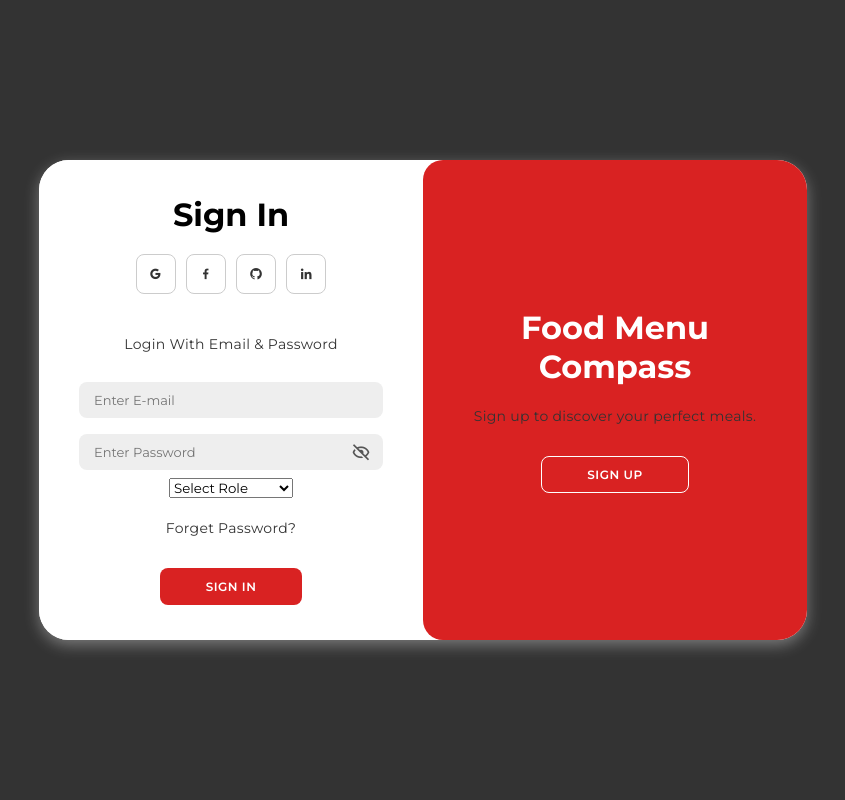
After one commit to arsema16/campus-menu-compass-IP2, a PHP site: page /login1.html in a window 1280 px wide. The commit adds this page. Shown: the whole page, without its empty margins (217-1062 px from the left). Run offline with PHP 8.4, Linux system fonts and the light colour scheme; a stand-in replaces the project's code that opens the database connection.

Commit message:
Add files via upload

```diff
--- /dev/null
+++ b/etresturant/login.css
@@ -0,0 +1,228 @@
+@import url("https://fonts.googleapis.com/css2?family=Montserrat:wght@300;400;500;600;700&display=swap");
+
+* {
+  margin: 0;
+  padding: 0;
+  box-sizing: border-box;
+  font-family: "Montserrat", sans-serif;
+}
+
+body {
+  background-color: rgba(0, 0, 0, 0.8);
+  display: flex;
+  align-items: center;
+  justify-content: center;
+  flex-direction: column;
+  height: 100vh;
+}
+
+.container {
+  background-color: #fff;
+  border-radius: 30px;
+  box-shadow: 0 5px 15px rgba(255, 255, 255, 0.35);
+  position: relative;
+  overflow: hidden;
+  width: 768px;
+  max-width: 100%;
+  min-height: 480px;
+}
+
+.container p,
+.container span,
+.container a {
+  font-size: 14px;
+  line-height: 20px;
+  letter-spacing: 0.3px;
+  margin: 20px 0;
+  text-decoration: none;
+  color: #333;
+}
+
+.container button {
+  background-color: rgb(217, 34, 34);
+  color: #fff;
+  font-size: 12px;
+  padding: 10px 45px;
+  border: 1px solid transparent;
+  border-radius: 8px;
+  font-weight: 600;
+  letter-spacing: 0.5px;
+  text-transform: uppercase;
+  margin-top: 10px;
+  cursor: pointer;
+}
+
+.container button.hidden {
+  background-color: transparent;
+  border-color: #fff;
+}
+
+.container form {
+  background-color: #fff;
+  display: flex;
+  align-items: center;
+  justify-content: center;
+  flex-direction: column;
+  padding: 0 40px;
+  height: 100%;
+}
+
+.container input {
+  background-color: #eee;
+  border: none;
+  margin: 8px 0;
+  padding: 10px 15px;
+  font-size: 13px;
+  border-radius: 8px;
+  width: 100%;
+  outline: none;
+}
+
+.password-wrapper {
+  position: relative;
+  width: 100%;
+}
+
+.password-wrapper input {
+  padding-right: 40px;
+}
+
+.password-wrapper .toggle-password {
+  position: absolute;
+  top: 50%;
+  right: 12px;
+  transform: translateY(-50%);
+  cursor: pointer;
+  font-size: 20px;
+  color: #555;
+}
+
+.form-container {
+  position: absolute;
+  top: 0;
+  height: 100%;
+  transition: all 0.6s ease-in-out;
+}
+
+.sign-in,
+.sign-up {
+  left: 0;
+  width: 50%;
+  height: 100%;
+}
+
+.sign-in {
+  z-index: 2;
+}
+
+.container.active .sign-in {
+  transform: translateX(100%);
+}
+
+.sign-up {
+  opacity: 0;
+  z-index: 1;
+}
+
+.container.active .sign-up {
+  transform: translateX(100%);
+  opacity: 1;
+  z-index: 5;
+  animation: move 0.6s;
+}
+
+@keyframes move {
+  0%, 49.99% {
+    opacity: 0;
+    z-index: 1;
+  }
+  50%, 100% {
+    opacity: 1;
+    z-index: 5;
+  }
+}
+
+.social-icons {
+  margin: 20px 0;
+}
+
+.social-icons a {
+  border: 1px solid #ccc;
+  border-radius: 20%;
+  display: inline-flex;
+  justify-content: center;
+  align-items: center;
+  margin: 0 3px;
+  width: 40px;
+  height: 40px;
+}
+
+.toggle-container {
+  position: absolute;
+  top: 0;
+  left: 50%;
+  width: 50%;
+  height: 100%;
+  overflow: hidden;
+  transition: all 0.6s ease-in-out;
+  border-radius: 20px;
+  z-index: 1000;
+}
+
+.container.active .toggle-container {
+  transform: translateX(-100%);
+}
+
+.toggle {
+  background-color: rgb(217, 34, 34);
+  color: #fff;
+  position: relative;
+  width: 200%;
+  height: 100%;
+  left: -100%;
+  transition: all 0.6s ease-in-out;
+}
+
+.container.active .toggle {
+  transform: translateX(50%);
+}
+
+.toggle-panel {
+  position: absolute;
+  width: 50%;
+  height: 100%;
+  display: flex;
+  align-items: center;
+  justify-content: center;
+  flex-direction: column;
+  padding: 0 30px;
+  text-align: center;
+  top: 0;
+  transition: all 0.6s ease-in-out;
+}
+
+.toggle-left {
+  transform: translateX(-200%);
+}
+
+.container.active .toggle-left {
+  transform: translateX(0);
+}
+
+.toggle-right {
+  right: 0;
+  transform: translateX(0);
+}
+/* ✅ Fix for icon font not showing */
+.toggle-password {
+  font-family: 'boxicons' !important;
+  font-style: normal;
+  pointer-events: all;
+  font-size: 20px;
+  color: #555;
+  position: absolute;
+  top: 50%;
+  right: 12px;
+  transform: translateY(-50%);
+  cursor: pointer;
+}
--- /dev/null
+++ b/etresturant/login1.html
@@ -0,0 +1,82 @@
+<!DOCTYPE html>
+<html lang="en">
+<head>
+  <meta charset="UTF-8" />
+  <meta name="viewport" content="width=device-width, initial-scale=1.0" />
+  <link rel="stylesheet" href="login.css" />
+  <!-- ✅ UPDATED CDN for Boxicons -->
+  <link href="https://cdn.jsdelivr.net/npm/boxicons@2.1.4/css/boxicons.min.css" rel="stylesheet" />
+  <title>Login & Register Page</title>
+</head>
+<body>
+  <div class="container" id="container">
+    <!-- Sign Up Form -->
+    <div class="form-container sign-up">
+      <form id="signup-form" method="POST" action="register.php">
+        <h1>Create Account</h1>
+        <div class="social-icons">
+          <a href="#" class="icons"><i class="bx bxl-google"></i></a>
+          <a href="#" class="icons"><i class="bx bxl-facebook"></i></a>
+          <a href="#" class="icons"><i class="bx bxl-github"></i></a>
+          <a href="#" class="icons"><i class="bx bxl-linkedin"></i></a>
+        </div>
+        <span>Register with E-mail</span>
+        <input type="text" placeholder="Name" id="signup-name" name="username" required />
+        <input type="email" placeholder="Enter E-mail" id="signup-email" name="email" required />
+        <div class="password-wrapper">
+          <input type="password" placeholder="Enter Password" id="registerPassword" name="password" required />
+          <i class='bx bx-hide toggle-password' data-target="registerPassword"></i>
+        </div>
+        <input type="hidden" name="role" value="user" />
+        <button type="submit">Sign Up</button>
+      </form>
+    </div>
+
+    <!-- Sign In Form -->
+    <div class="form-container sign-in">
+      <form id="login-form" method="POST">
+        <h1>Sign In</h1>
+        <div class="social-icons">
+          <a href="#" class="icons"><i class="bx bxl-google"></i></a>
+          <a href="#" class="icons"><i class="bx bxl-facebook"></i></a>
+          <a href="#" class="icons"><i class="bx bxl-github"></i></a>
+          <a href="#" class="icons"><i class="bx bxl-linkedin"></i></a>
+        </div>
+        <span>Login With Email & Password</span>
+        <input type="email" placeholder="Enter E-mail" id="login-email" name="email" required />
+        <div class="password-wrapper">
+          <input type="password" placeholder="Enter Password" id="loginPassword" name="password" required />
+          <i class='bx bx-hide toggle-password' data-target="loginPassword"></i>
+        </div>
+        <select id="login-role" name="role" required>
+  <option value="">Select Role</option>
+  <option value="user">User</option>
+  <option value="regular_admin">Regular Admin</option>
+  <option value="super_admin">Super Admin</option>
+</select>
+
+        <a href="#">Forget Password?</a>
+        <button type="submit">Sign In</button>
+      </form>
+    </div>
+
+    <!-- Toggle Panels -->
+    <div class="toggle-container">
+      <div class="toggle">
+        <div class="toggle-panel toggle-left">
+          <h1>Welcome To <br />Our website</h1>
+          <p>Sign in With Email & Password</p>
+          <button class="hidden" id="login">Sign In</button>
+        </div>
+        <div class="toggle-panel toggle-right">
+          <h1>Food Menu Compass</h1>
+          <p>Sign up to discover your perfect meals.</p>
+          <button class="hidden" id="register">Sign Up</button>
+        </div>
+      </div>
+    </div>
+  </div>
+
+  <script src="login1.js"></script>
+</body>
+</html>
--- /dev/null
+++ b/etresturant/login1.js
@@ -0,0 +1,110 @@
+document.addEventListener('DOMContentLoaded', () => {
+  // Toggle between sign up and sign in panels
+  document.getElementById('register').addEventListener('click', () => {
+    document.getElementById('container').classList.add('active');
+  });
+
+  document.getElementById('login').addEventListener('click', () => {
+    document.getElementById('container').classList.remove('active');
+  });
+
+  // Login form submit handler
+  document.getElementById('login-form').addEventListener('submit', async function (event) {
+    event.preventDefault();
+
+    const email = document.getElementById('login-email').value.trim();
+    const password = document.getElementById('loginPassword').value;
+const role = document.getElementById('login-role').value.trim().toLowerCase();
+
+    if (!email || !password || !role) {
+      alert("Please fill in all fields!");
+      return;
+    }
+
+    try {
+      const response = await fetch('login.php', {
+        method: 'POST',
+        headers: { 'Content-Type': 'application/x-www-form-urlencoded' },
+        body: new URLSearchParams({ email, password, role })
+      });
+
+      const result = await response.json();
+
+      if (result.status === 'success') {
+        alert(result.message);
+        // Redirect based on role
+        if (result.data.role === 'regular_admin' || result.data.role === 'super_admin') {
+          window.location.href = 'admin.php';
+        } else {
+          window.location.href = 'option.php';
+        }
+      } else {
+        alert(result.message);
+      }
+    } catch (error) {
+      console.error('Login Error:', error);
+      alert("Login failed due to a technical error.");
+    }
+  });
+
+   // Signup form submit handler with password validation
+  document.getElementById('signup-form').addEventListener('submit', async function (e) {
+    e.preventDefault();
+
+    const username = document.getElementById('signup-name').value.trim();
+    const email = document.getElementById('signup-email').value.trim();
+    const password = document.getElementById('registerPassword').value;
+    const role = document.querySelector('input[name="role"]').value; // should be "user"
+
+    if (!username || !email || !password || !role) {
+      alert("Please fill in all fields.");
+      return;
+    }
+
+    // Password validation
+    const uppercaseRegex = /[A-Z]/;
+    if (password.length < 6 || !uppercaseRegex.test(password)) {
+      alert("Password must be at least 6 characters long and include at least one uppercase letter.");
+      return;
+    }
+
+    try {
+      const response = await fetch('register.php', {
+        method: 'POST',
+        headers: { 'Content-Type': 'application/x-www-form-urlencoded' },
+        body: new URLSearchParams({ username, email, password, role })
+      });
+
+      const result = await response.json();
+
+      if (result.status === 'success') {
+        alert(result.message);
+        document.getElementById('container').classList.remove('active');
+      } else {
+        alert(result.message || 'Registration failed.');
+      }
+    } catch (err) {
+      console.error('Registration Error:', err);
+      alert('Something went wrong. Please try again.');
+    }
+  });
+
+  // Password toggle icon handler
+  document.querySelectorAll('.toggle-password').forEach(icon => {
+    icon.addEventListener('click', () => {
+      const targetId = icon.getAttribute('data-target');
+      const input = document.getElementById(targetId);
+      if (input) {
+        if (input.type === 'password') {
+          input.type = 'text';
+          icon.classList.remove('bx-hide');
+          icon.classList.add('bx-show');
+        } else {
+          input.type = 'password';
+          icon.classList.remove('bx-show');
+          icon.classList.add('bx-hide');
+        }
+      }
+    });
+  });
+});
```
Also changed, not shown: etresturant/login.php (+59 -26 lines), etresturant/register (2).php (added, +42 -0 lines).
